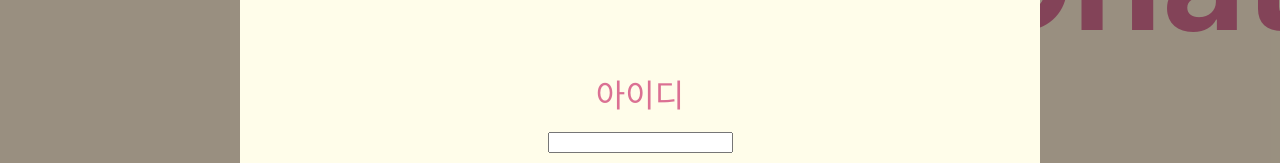
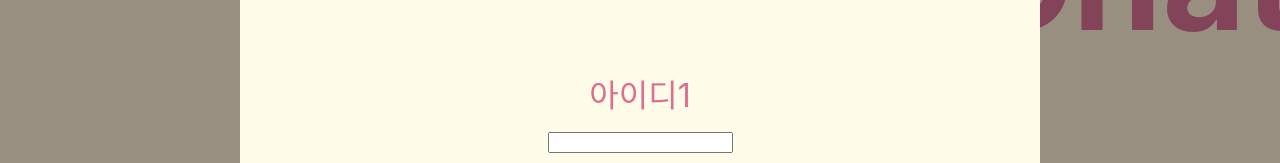
Before and after one commit to emily-hong/AnimalChat, a React (Create React App) app in the folder client/: page /firstpage in a window 1280 px wide. Both pictures are taken after a click on the element "로그인". Shown: the part 254-417 px from the top of the page. Built offline with nearby package versions, Linux system fonts and the light colour scheme.

Commit message:
20차도전

```diff
--- a/client/src/pages/1.firstPage.js
+++ b/client/src/pages/1.firstPage.js
@@ -125,7 +125,7 @@ export const FirstPage = (props) => {
                 Animal Chat🐣
                 <SignInModalForm>
                   <div>
-                    <div>아이디</div>
+                    <div>아이디1</div>
                     <input type="id" onChange={handleInputValue("id")} />
                   </div>
                   <div></div>
```
